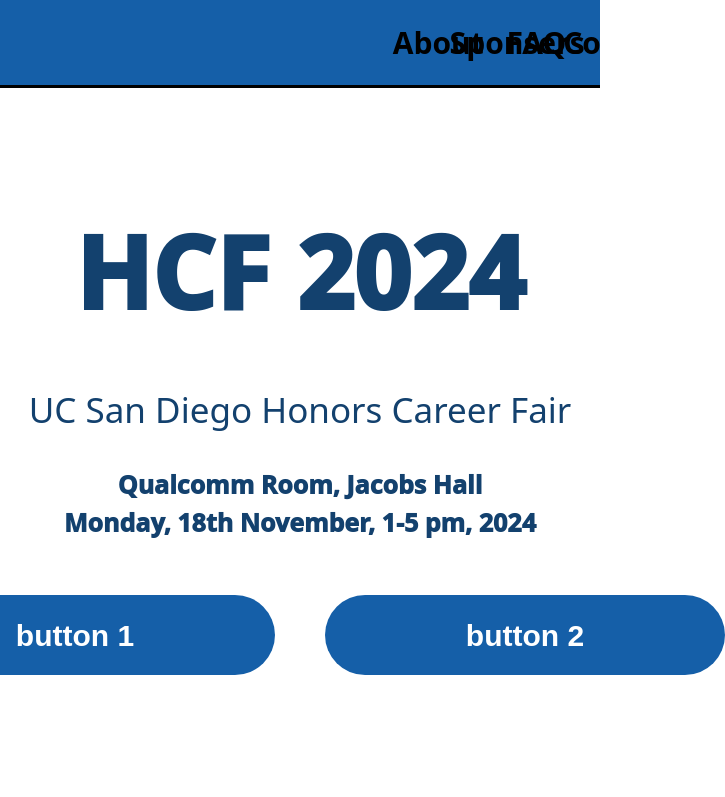
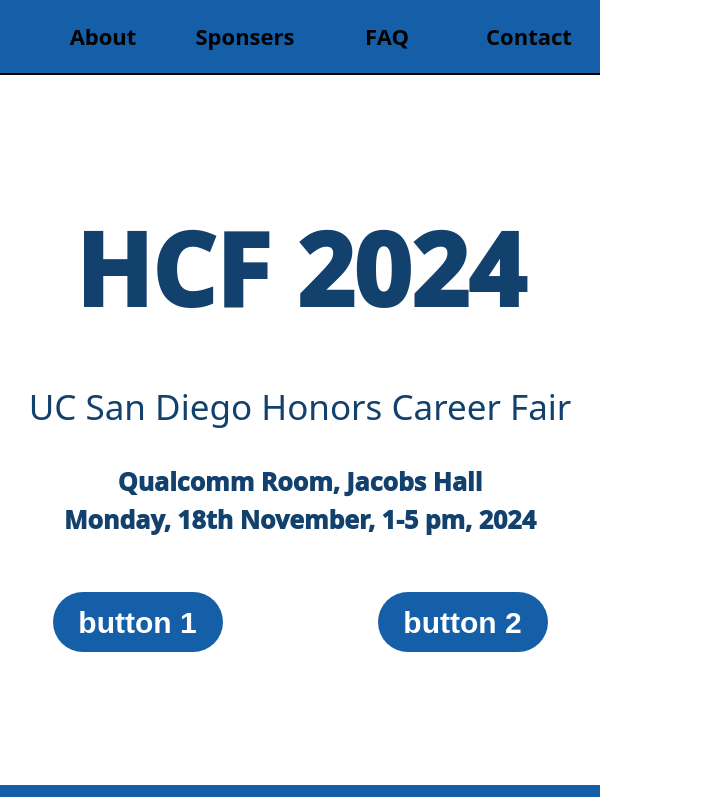
Before and after one commit to nlormsby/EventTemplate, a React (Create React App) app in the folder event-app/: page / in a window 600 px wide. Shown: the top 797 px of the page, 725 px wide, since content can reach past the window. Built offline with nearby package versions, Linux system fonts and the light colour scheme.

Commit message:
allows smaller screen

```diff
--- a/event-app/src/App.css
+++ b/event-app/src/App.css
@@ -37,25 +37,25 @@
   float:right;
 } */
 
+hr {
+  width: 90%;
+  margin: auto;
+  z-index: 0;
+}
 
+/* ----------------------------------------navBar Css------------------------------------------- */
 .link {
   text-decoration: none;
   display: inline;
-  padding: 20px 20px;
+  padding: 20px 10px;
   font-weight: 700;
   font-size: large;
 }
 
-hr {
-  width: 90%;
-  margin: auto;
-}
-
-/* ----------------------------------------Sponser Css------------------------------------------- */
 .navBar {
   background-color: var(--lightBlue);
   width: 100%;
-  border-bottom: 3px solid black;
+  border-bottom: 2px solid black;
 }
 
 #navBar a:hover {
@@ -65,6 +65,7 @@
 
 #navBar {
   position: sticky;
+  z-index: 1;
   top: 0;
   overflow: hidden;
   background-color: var(--lightBlue);
@@ -79,9 +80,8 @@
   text-align: center;
   font-size: 30px;
   text-decoration: none;
-  width: 10%;
+  width: 15%;
 }
-
 
 /* ----------------------------------------Home Css------------------------------------------- */
 .home {
@@ -123,10 +123,10 @@
   padding-bottom: 30px;
 }
 
-.home .wrapper {
-  /* display: inline-grid;
-  grid-template-columns: repeat(4, 1fr); */
-  display: flex;
+.wrapper {
+  display: inline-grid;
+  grid-template-columns: repeat(2, 1fr);
+  /* display: flex; */
   flex-direction: row;
   gap: 50px;
   justify-content: center;
@@ -136,16 +136,16 @@
   padding-top: 50px;
 }
 
-.home .wrapper .two {
-  /* text-align: center;
-  grid-column: 3 / 4;
-  grid-row: auto; */
+.wrapper .one {
+  text-align: center;
+  grid-column: 1 / 2;
+  grid-row: 1;
   align-items: center;
 }
-.home .wrapper .one {
-  /* text-align: center;
+.wrapper .two {
+  text-align: center;
   grid-column: 2 / 3;
-  grid-row: auto; */
+  grid-row: 1;
   align-items: center;
 }
 
@@ -164,22 +164,19 @@
   font-weight: bold;
 }
 
+
 /* ----------------------------------------About Css------------------------------------------- */
 #about {
   height: 100vh;
   width: 100%;
   background-color: var(--lightBlue);
-  scroll-margin-top: 75px;
+  scroll-margin-top: 85px;
 }
 #about h1 {
   color:black;
   text-align: center;
   font-weight: 650;
   font-size: 60px;
-  /* padding-top: 70px; */
-}
-.aboutTwo {
-  float: left;
 }
 
 /* ----------------------------------------Sponser Css------------------------------------------- */
@@ -198,6 +195,7 @@
 }
 
 
+
 /* ----------------------------------------FAQ Css------------------------------------------- */
 #faq {
   height: 100vh;
@@ -214,6 +212,7 @@
 }
 
 
+
 /* ----------------------------------------Contact Css------------------------------------------- */
 #contact {
   height: 100vh;
@@ -228,6 +227,7 @@
   font-size: 60px;
   /* padding-top: 70px; */
 }
+
 
 /* ----------------------------------------Accordian stuff Css------------------------------------------- */
 .question {
@@ -274,3 +274,77 @@
 .question-title {
   cursor: pointer;
 }
+
+@media (max-width: 1000px) and  (min-width: 600px) {
+  .link {
+    text-decoration: none;
+    display: inline;
+    padding: 20px 10px;
+    font-weight: 700;
+    font-size:small;
+  }
+
+  #navBar {
+    position: static;
+  }
+
+  #navBar a {
+    float: center;
+    display: block;
+    color: black;
+    text-align: center;
+    text-decoration: none;
+    width: 25%;
+    font-size: 30px;
+  }
+
+   /* Home */
+   button {
+    width: 250px;
+    height: 70px;
+  }
+}
+@media (max-width: 600px) {
+  .link {
+    text-decoration: none;
+    display: inline;
+    padding: 20px 10px;
+    font-weight: 700;
+    font-size:small;
+  }
+
+  #navBar {
+    position: static;
+  }
+
+  #navBar a {
+    float: center;
+    display: block;
+    color: black;
+    text-align: center;
+    text-decoration: none;
+    width: 25%;
+    font-size: 22px;
+  }
+    /* Home */
+  button {
+    width: 170px;
+    height: 60px;
+  }
+
+  #about {
+    scroll-margin-top: 0px;
+  }
+
+  #spons {
+    scroll-margin-top: 0px;
+  }
+
+  #faq {
+    scroll-margin-top: 0px;
+  }
+
+  #contact {
+    scroll-margin-top: 0px;
+  }
+}
--- a/event-app/src/components/about.tsx
+++ b/event-app/src/components/about.tsx
@@ -6,14 +6,15 @@
             <hr></hr>
             <div className="wrapper">
                 <div className="one">
-                    {/* some image */}
+                    {/* some image */}hi
                 </div>
-                <div className="aboutTwo">
+                <div className="two">
                     <p>
                         some text about  {/* edit here */}
                     </p>
                 </div>
             </div>
+
         </div>
     );
 };
```
